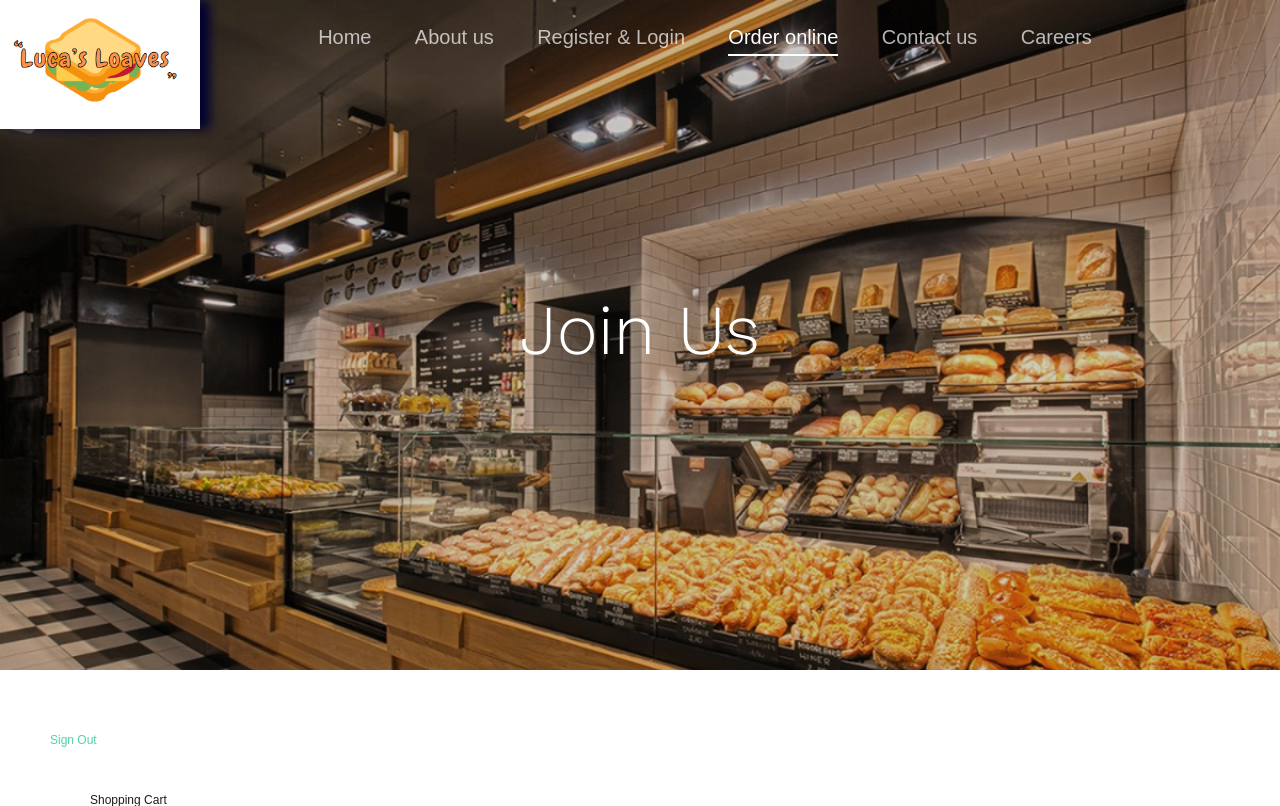
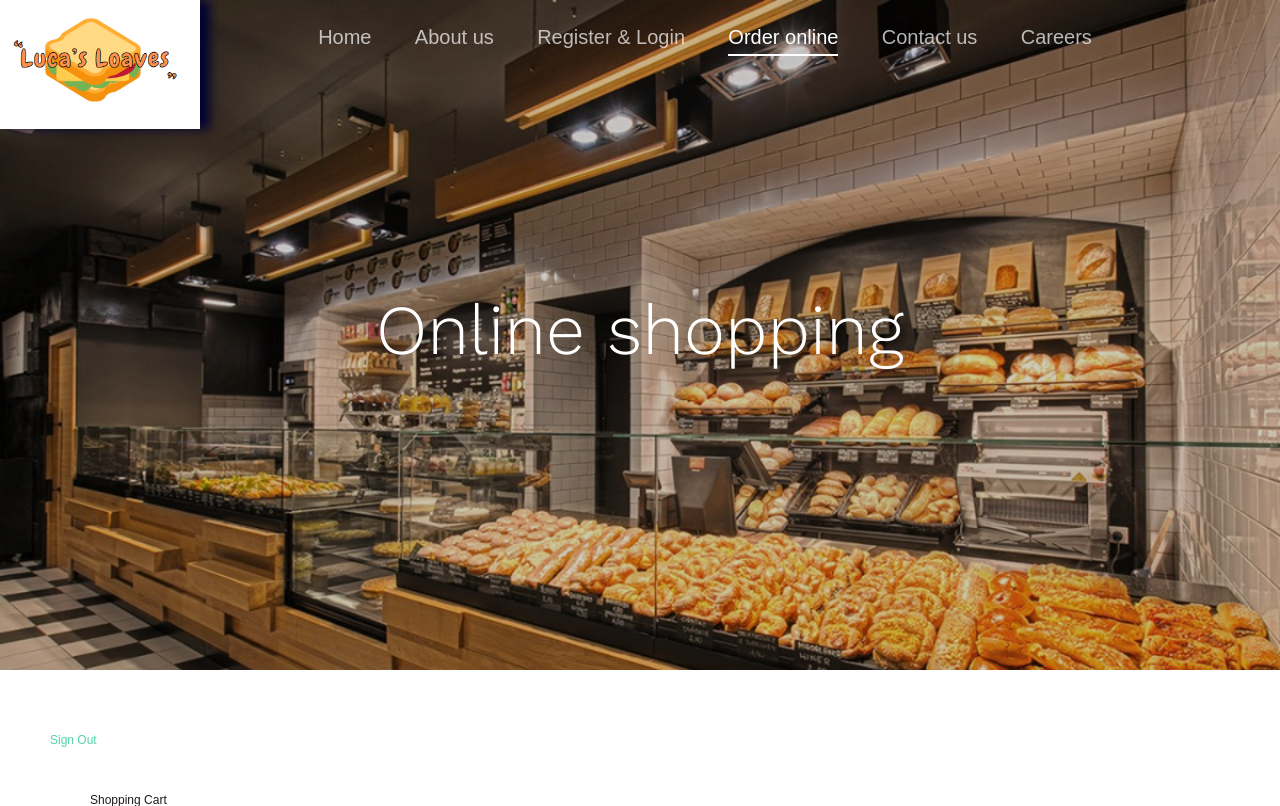
Before and after one commit to 200261www/513php, a PHP site: page /orderonline.php in a window 1280 px wide. Shown: the top 806 px of the page. Run offline with PHP 8.4, Linux system fonts and the light colour scheme; the visitor is signed in with stand-in values (Sample User, id 1); data that the repository does not hold is empty; some libraries are stand-ins or nearby versions; some web fonts are replaced.

Commit message:
Update orderonline.php

```diff
--- a/orderonline.php
+++ b/orderonline.php
@@ -150,7 +150,7 @@ switch($_GET["action"]) {
 				<div class="row">
 					<div class="col-md-8 col-md-offset-2 col-sm-12 col-sm-offset-0 col-xs-12 col-xs-offset-0 text-center fh5co-table">
 						<div class="fh5co-intro fh5co-table-cell">
-							<h1 class="text-center">Join Us	</h1>
+							<h1 class="text-center">Online shopping	</h1>
 							</div>
 					</div>
 				</div>
```
